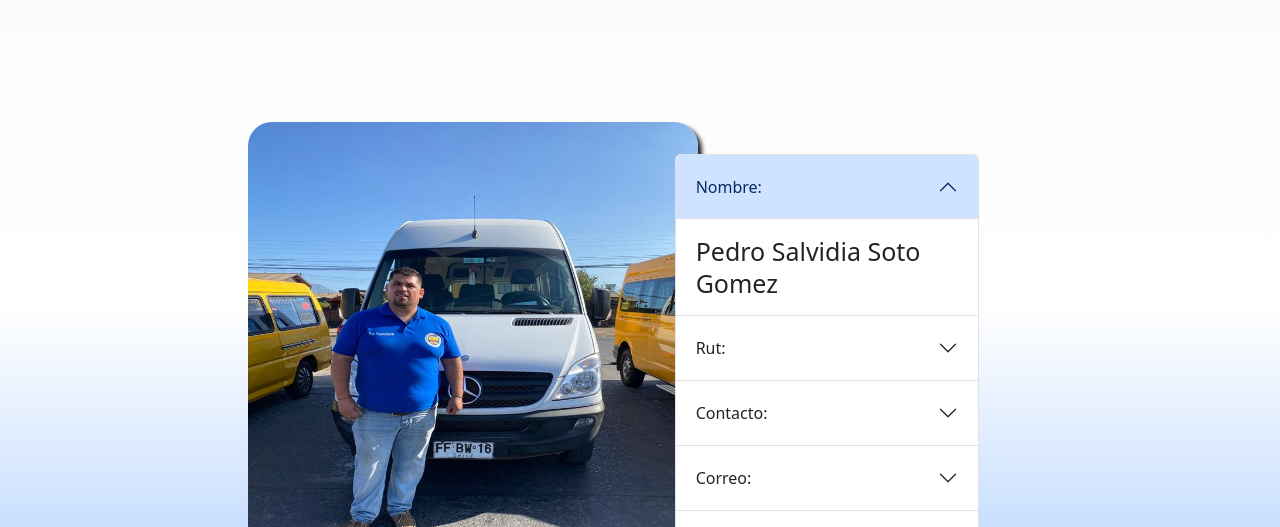
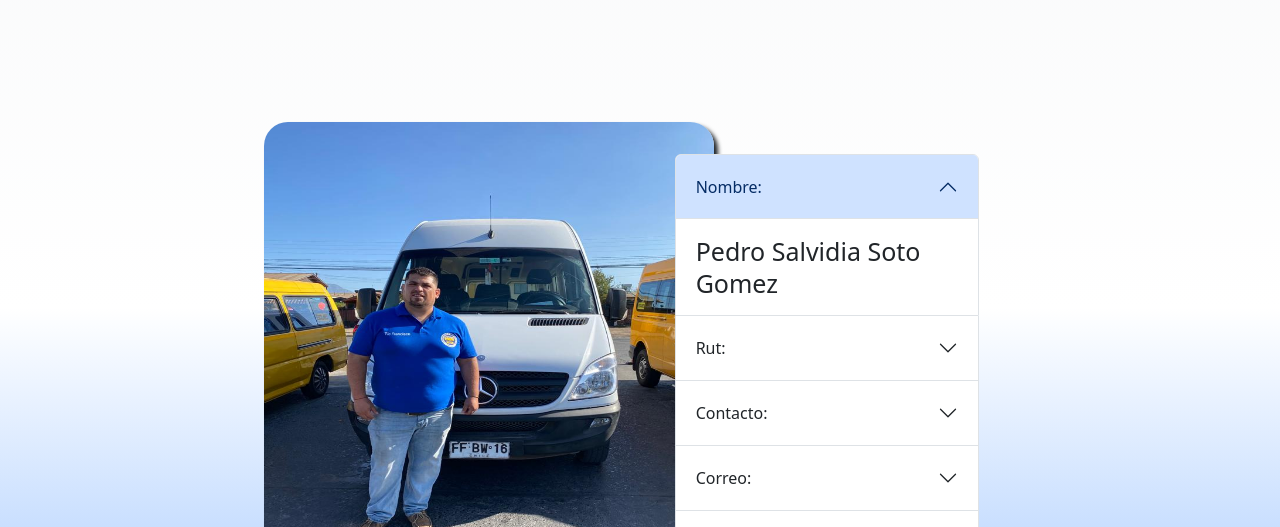
Before and after one commit to DanielCdNp/Proyecto-02-TCHQ, a plain HTML site: page perfil 1.html in a window 1280 px wide. Shown: the part 273-800 px from the top of the page. Drawn offline with Linux system fonts and the light colour scheme.

Commit message:
proyecto entregar

```diff
--- a/assets/css/styles.css
+++ b/assets/css/styles.css
@@ -504,7 +504,7 @@
 
 /*imagen-perfil*/
 .tio-img {
-    margin-left: 14rem;
+    margin-left: 15rem;
     margin-top: 5rem;
 }
 .tio-img img {
```
